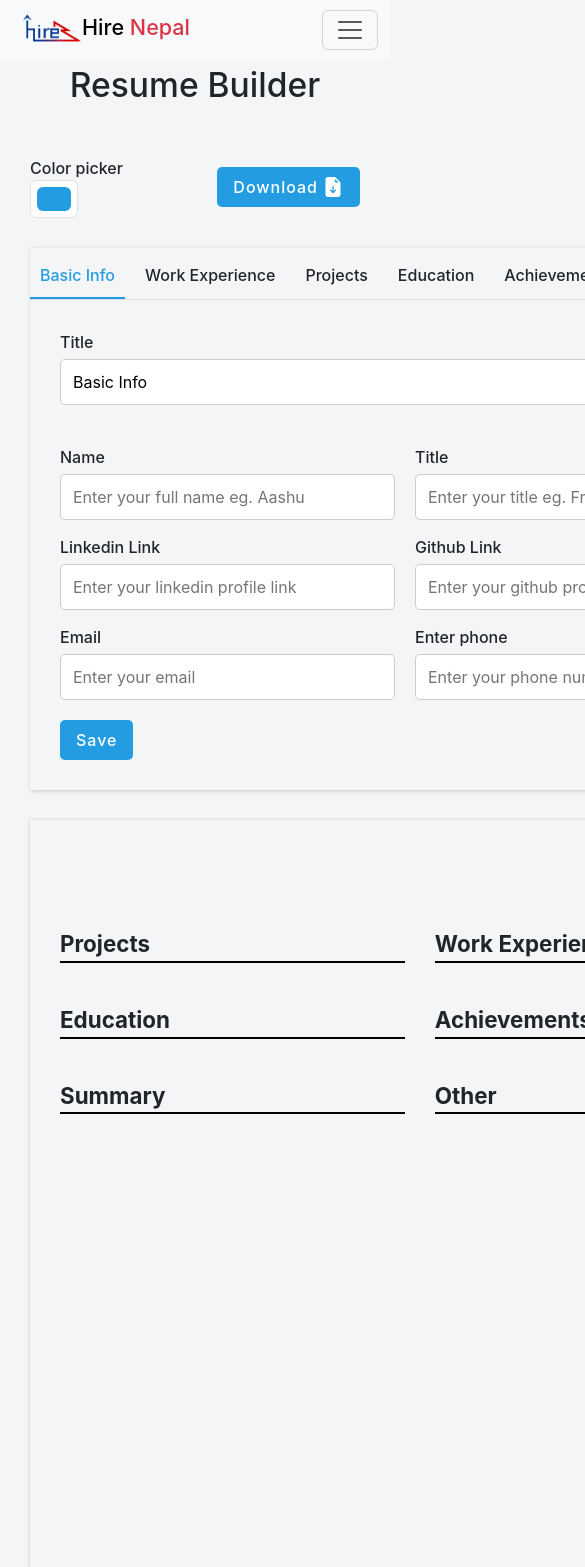
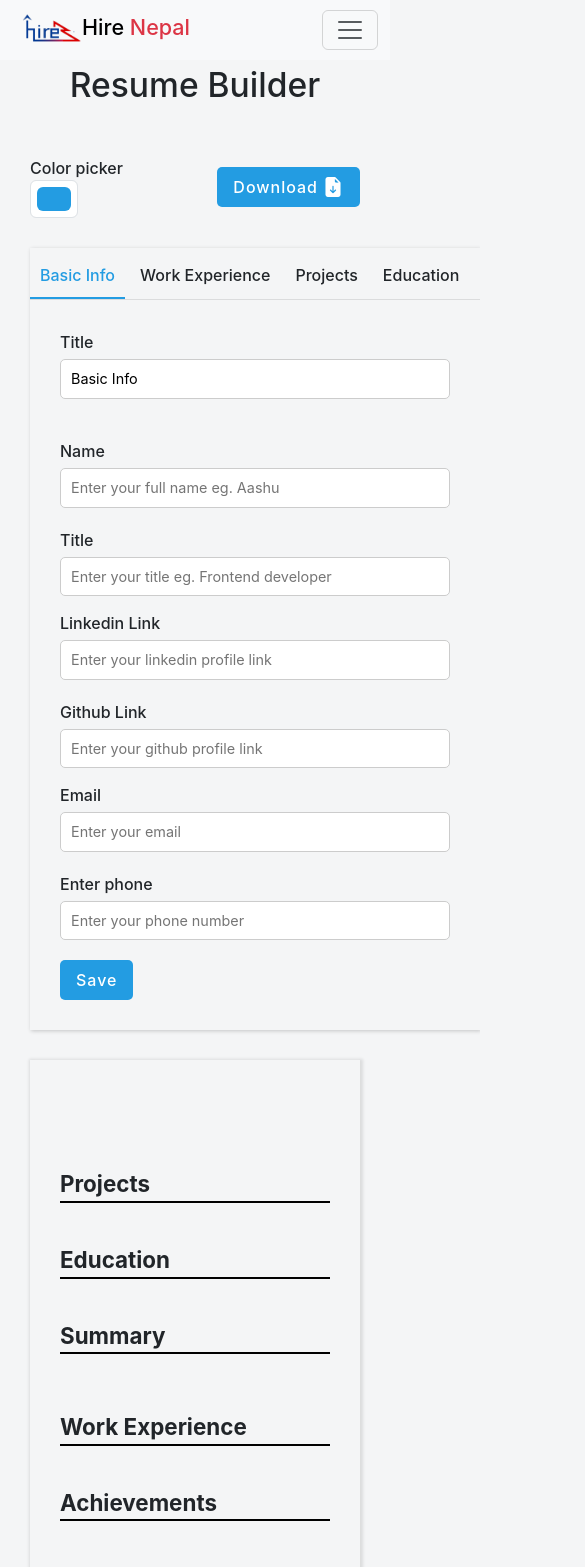
Before and after one commit to The-SP/Job-Portal-Frontend, a React (Create React App) app: page /resume in a window 390 px wide. Shown: the top 1567 px of the page, 585 px wide, since content can reach past the window. Built offline with nearby package versions, Linux system fonts and the light colour scheme.

Commit message:
responsive changes to resume css

```diff
--- a/src/pages/resume/Body/Body.module.css
+++ b/src/pages/resume/Body/Body.module.css
@@ -63,3 +63,14 @@
   gap: 30px;
   width: 100%;
 }
+
+@media (max-width:600px){
+  .toolbar{
+    gap:10px;
+  }
+  .colors {
+    display: flex;
+    gap: 10px;
+    padding: 0 20px;
+  }
+}
--- a/src/pages/resume/Editor/Editor.module.css
+++ b/src/pages/resume/Editor/Editor.module.css
@@ -129,3 +129,50 @@
 .body button:active {
   transform: translateY(2px);
 }
+
+@media(max-width:800px){
+  .container {
+    min-width: 500px;
+    max-width: 600px;
+  }
+}
+
+@media(max-width:650px){
+  .container {
+    min-width: 300px;
+    max-width: 500px;
+  }
+  .detail .row {
+    display: flex;
+    flex-direction: column;
+    gap: 20px;
+  }
+}
+
+@media (max-width:600px){
+  .container {
+    min-width: 200px;
+    max-width: 450px;
+  }
+  .header {
+    gap: 5px;
+  }
+  .header::-webkit-scrollbar {
+    height: 4px;
+  }
+  .detail .row {
+    display: flex;
+    flex-direction: column;
+    gap: 20px;
+  }
+  .chips {
+    gap: 10px;
+  }
+}
+
+@media(max-width:800){
+  .container {
+    min-width: 500px;
+    max-width: 600px;
+  }
+}
--- a/src/pages/resume/InputControl/InputControl.module.css
+++ b/src/pages/resume/InputControl/InputControl.module.css
@@ -24,3 +24,11 @@ input:hover {
 input:focus {
   border: 1px solid #239ce2;
 }
+
+@media(max-width:600px){
+  input {
+    padding: 8px 10px;
+    font-size: 0.9rem;
+    border-radius: 5px;
+  }
+}
--- a/src/pages/resume/Resume/Resume.module.css
+++ b/src/pages/resume/Resume/Resume.module.css
@@ -148,3 +148,36 @@
 .hidden {
   display: none;
 }
+
+@media(max-width:800px){
+  .container{
+    min-width: 500px;
+    max-width: 600px;
+  }
+  .mainMain {
+    /* flex-direction: column; */
+    gap: 20px;
+  }
+}
+
+@media(max-width:650px){
+  .container{
+    min-width: 300px;
+    max-width: 500px;
+  }
+  .main {
+    flex-direction: column;
+    gap: 20px;
+  }
+}
+
+@media(max-width:600px){
+  .container{
+    min-width: 200px;
+    max-width: 450px;
+  }
+  .main {
+    flex-direction: column;
+    gap: 20px;
+  }
+}
```
